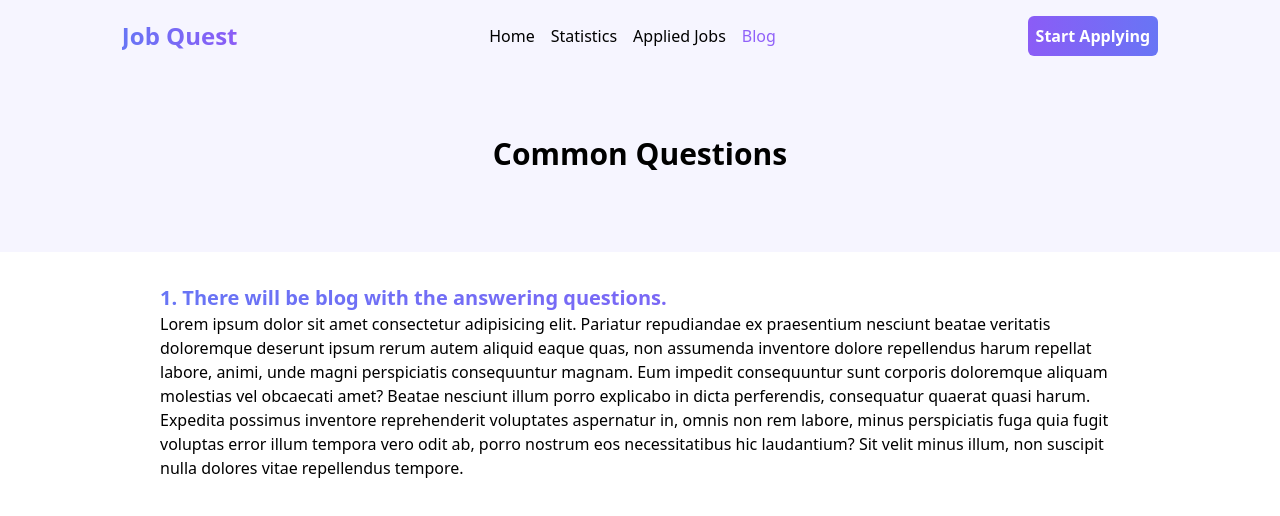
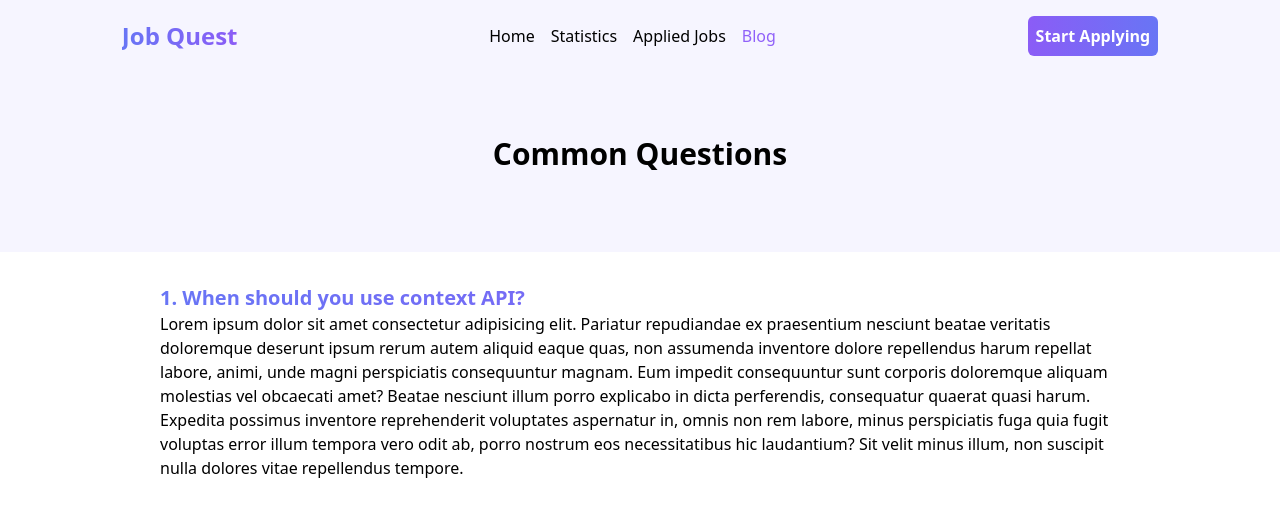
Before and after one commit to shakilkhan2/job-quest, a React (Vite) app: page /blogs in a window 1280 px wide. Shown: the top 516 px of the page. Built offline with nearby package versions, Linux system fonts and the light colour scheme.

Commit message:
READMI file done

```diff
--- a/src/components/Blog/Blog.jsx
+++ b/src/components/Blog/Blog.jsx
@@ -10,8 +10,7 @@ const Blog = () => {
 
       <div className="w-3/4 mx-auto my-8">
         <h1 className="text-xl font-bold text-transparent bg-clip-text bg-gradient-to-r from-indigo-500 to-violet-500">
-          <span className="">1.</span> There will be blog with the answering
-          questions.
+          1. When should you use context API?
         </h1>
         <p>
           Lorem ipsum dolor sit amet consectetur adipisicing elit. Pariatur
--- a/src/components/FeaturedJobs/FeaturedJobs.jsx
+++ b/src/components/FeaturedJobs/FeaturedJobs.jsx
@@ -17,7 +17,7 @@ const FeaturedJobs = ({ job }) => {
       <div className="mb-8">
         <p>{job.location}</p> <p>{job.salary}</p>
       </div>
-      <Link to={`/jobs-details/${job.id}`}>
+      <Link to={`/job/${job.id}`}>
         <Button>View Details</Button>
       </Link>
     </div>
--- a/src/main.jsx
+++ b/src/main.jsx
@@ -24,7 +24,7 @@ const router = createBrowserRouter([
         loader: async () => loadData(true),
       },
       {
-        path: "/jobs-details/:id",
+        path: "/job/:id",
         element: <JobDetails />,
         loader: async ({ params }) => {
           const res = await fetch("/category.json");
```
Also changed, not shown: 1 other file (tests, documents, lock files or other folders).
